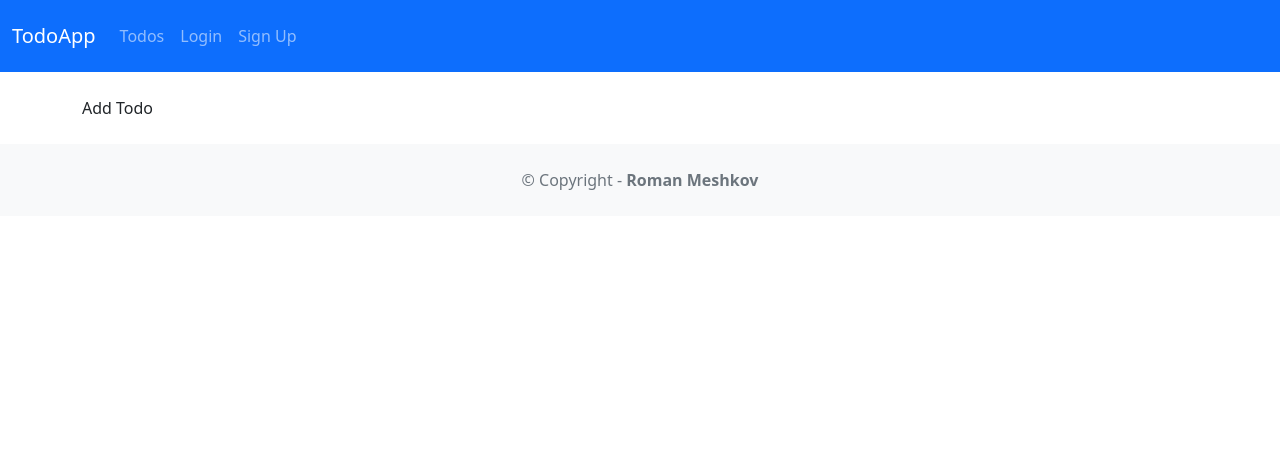
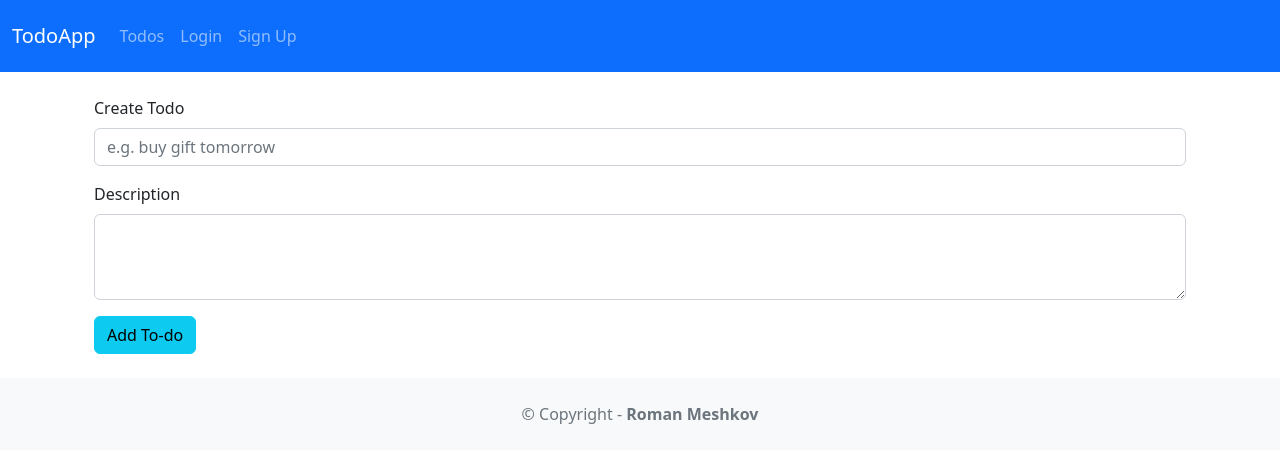
Before and after one commit to roman-ms/todoapp, a React (Create React App) app in the folder frontend/: page /todos/1 in a window 1280 px wide. Shown: the top 462 px of the page. Built offline with nearby package versions, Linux system fonts and the light colour scheme.

Commit message:
Added Editing and Creating a new todo

```diff
--- a/frontend/src/components/add-todo.js
+++ b/frontend/src/components/add-todo.js
@@ -1,11 +1,78 @@
-import React from 'react';
+import React, { useState } from 'react';
+import TodoDataService from '../services/todos';
+import { Link } from 'react-router-dom';
+import Form from 'react-bootstrap/Form';
+import Button from 'react-bootstrap/Button';
+import Container from 'react-bootstrap/Container';
 
-function AddTodo() {
+const AddTodo = props => {
+
+    let editing = false;
+    let initialTodoTitle = "";
+    let initialTodoMemo = "";
+
+    const [title, setTitle] = useState(initialTodoTitle);
+    const [memo, setMemo] = useState(initialTodoMemo); // keeps track if todo is submitted
+    const [submitted, setSubmitted] = useState(false);
+
+    const onChangeTitle = e => {
+        const title = e.target.value;
+        setTitle(title);
+    }
+
+    const onChangeMemo = e => {
+        const memo = e.target.value;
+        setMemo(memo);
+    }
+
+    const saveTodo = () => {
+        var data = {
+            title: title,
+            memo: memo,
+            completed: false,
+        }
+
+        TodoDataService.createTodo(data, props.token)
+            .then(response => {
+                setSubmitted(true);
+            })
+            .catch(e => {
+                console.log(e);
+        });
+    }
+
     return (
-        <div className = "App">
-            Add Todo
-        </div>
-    );
+    <Container>
+        {submitted ? (
+            <div>
+                <h4>Todo submitted successfully</h4>
+                <Link to={"/todos/"}>
+                    Back to Todos
+                </Link>
+            </div>
+        ):(
+        <Form>
+            <Form.Group className="mb-3">
+            <Form.Label>{editing ? "Edit" : "Create"} Todo</Form.Label>
+            <Form.Control
+                type="text"
+                required
+                placeholder="e.g. buy gift tomorrow" value={title} onChange={onChangeTitle}
+                />
+            </Form.Group>
+            <Form.Group className="mb-3">
+                <Form.Label>Description</Form.Label> <Form.Control
+                    as="textarea" rows={3}
+                    value={memo}
+                onChange={onChangeMemo} />
+            </Form.Group>
+            <Button variant="info" onClick={saveTodo}>
+                {editing ? "Edit" : "Add"} To-do
+            </Button>
+        </Form>
+        )}
+    </Container>
+    )
 }
 
 export default AddTodo;
--- a/frontend/src/components/todos-list.js
+++ b/frontend/src/components/todos-list.js
@@ -5,6 +5,7 @@
 import Container from 'react-bootstrap/Container';
 import Button from 'react-bootstrap/Button';
 import Alert from 'react-bootstrap/Alert';
+import moment from 'moment';
 
 const TodosList = props => {
     const [todos, setTodos] = useState([]);
@@ -30,6 +31,10 @@
                 </Alert>
             ):(
             <div>
+                <Link to={"/todos/create"}>
+                    <Button variant="outline-info" className="mb-3">
+                    Add To-do </Button>
+                </Link>
                 {todos.map((todo) => {
                     return (
                         <Card key={todo.id} className="mb-3">
```
Also changed, not shown: 1 other file (tests, documents, lock files or other folders).
